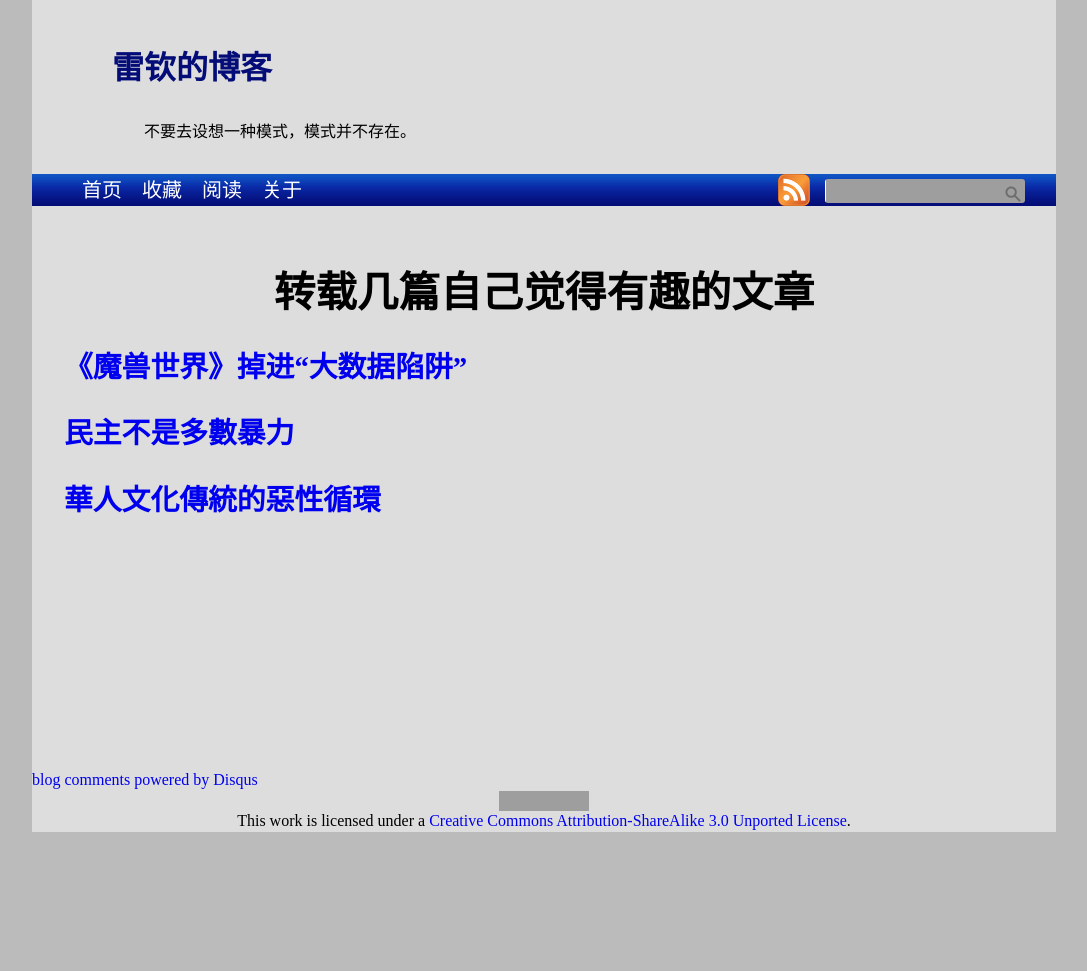
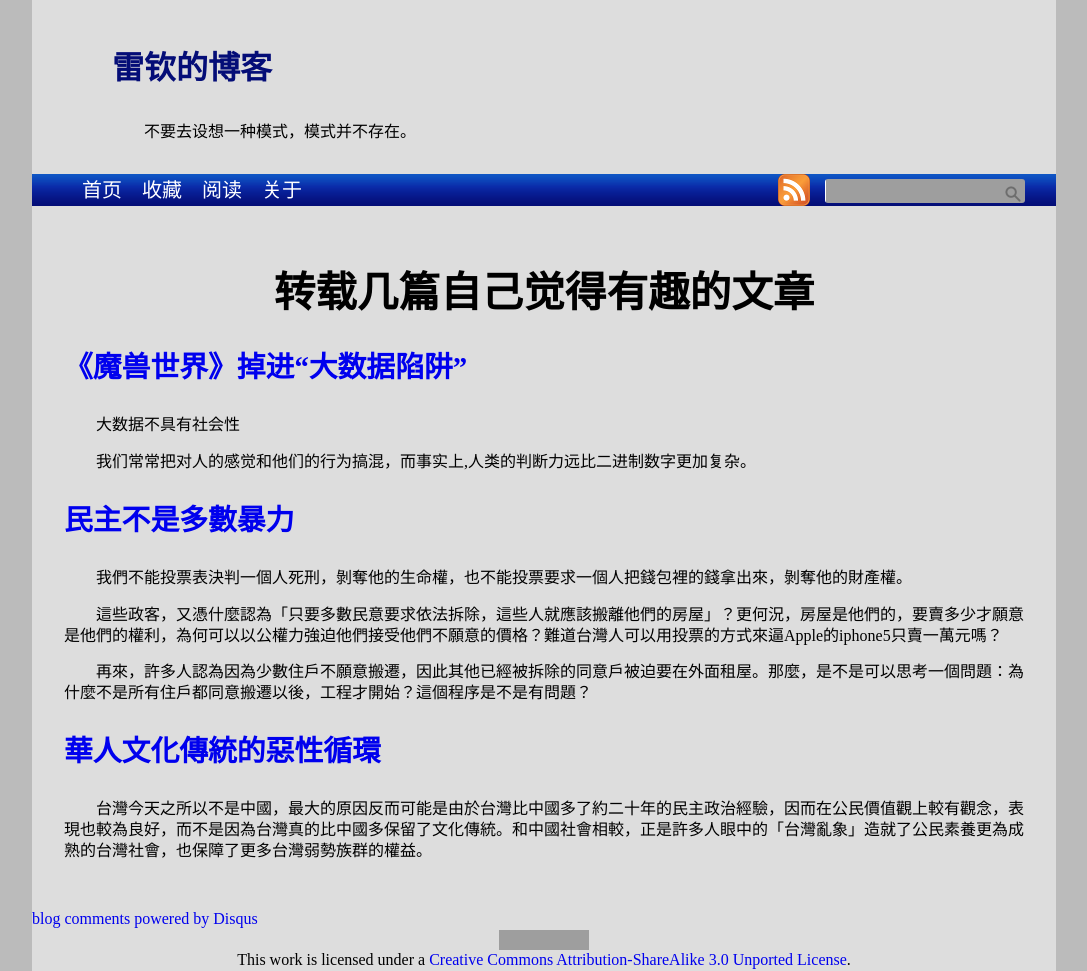
Before and after one commit to leiqin/leiqin.github.io, a Jekyll site: the page built from _posts/2013-07-21-转载几篇自己觉得有趣的文章.markdown, in a window 1280 px wide. Shown: the whole page, without its empty margins (96-1183 px from the left). Built offline with Jekyll 4.4.1, drawn with Linux system fonts in a browser that asks for light colours; nearby versions of some CDN libraries; comment, search, counter and statistics services are not loaded; before the commit the page ends 900 px from its top, so only the background shows below that; grey boxes are pictures that could not be loaded.

Commit message:
修改博客，引用转载文章的部分章节

```diff
--- a/_posts/2013-07-21-转载几篇自己觉得有趣的文章.markdown
+++ b/_posts/2013-07-21-转载几篇自己觉得有趣的文章.markdown
@@ -5,6 +5,18 @@ title: 转载几篇自己觉得有趣的文章
 
 ###[《魔兽世界》掉进“大数据陷阱”](http://cn.nikkei.com/columnviewpoint/27-column/6019-20130716.html)
 
+大数据不具有社会性
+
+我们常常把对人的感觉和他们的行为搞混，而事实上,人类的判断力远比二进制数字更加复杂。
+
 ###[民主不是多數暴力](http://billy3321.blogspot.com/2013/07/blog-post.html)
 
+我們不能投票表決判一個人死刑，剝奪他的生命權，也不能投票要求一個人把錢包裡的錢拿出來，剝奪他的財產權。
+
+這些政客，又憑什麼認為「只要多數民意要求依法拆除，這些人就應該搬離他們的房屋」？更何況，房屋是他們的，要賣多少才願意是他們的權利，為何可以以公權力強迫他們接受他們不願意的價格？難道台灣人可以用投票的方式來逼Apple的iphone5只賣一萬元嗎？
+
+再來，許多人認為因為少數住戶不願意搬遷，因此其他已經被拆除的同意戶被迫要在外面租屋。那麼，是不是可以思考一個問題：為什麼不是所有住戶都同意搬遷以後，工程才開始？這個程序是不是有問題？
+
 ###[華人文化傳統的惡性循環](http://billy3321.blogspot.com/2013/03/chineseCulture.html)
+
+台灣今天之所以不是中國，最大的原因反而可能是由於台灣比中國多了約二十年的民主政治經驗，因而在公民價值觀上較有觀念，表現也較為良好，而不是因為台灣真的比中國多保留了文化傳統。和中國社會相較，正是許多人眼中的「台灣亂象」造就了公民素養更為成熟的台灣社會，也保障了更多台灣弱勢族群的權益。
```
